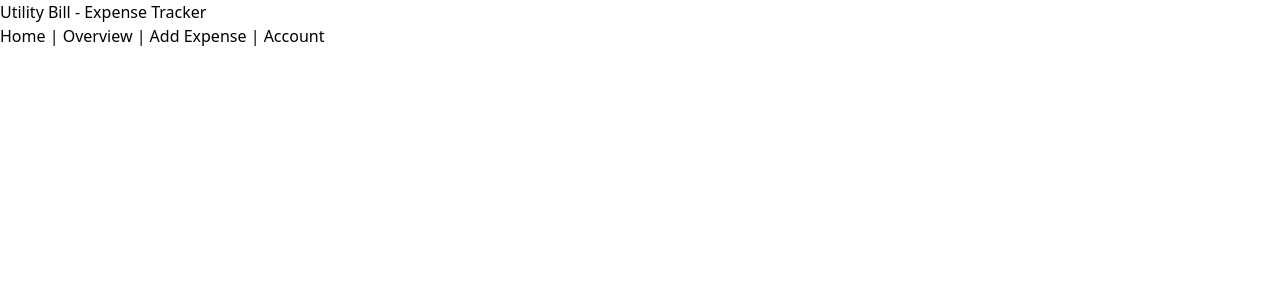
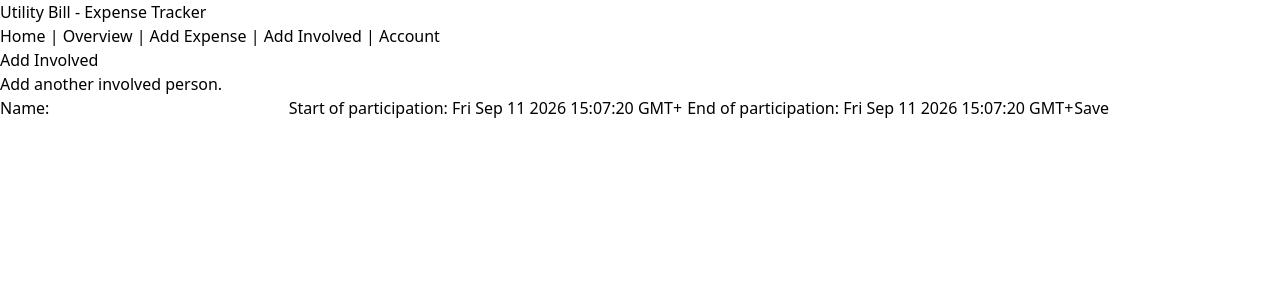
Before and after one commit to jan-soh/utility-bill, an Angular app in the folder client/angular/: page /add-involved in a window 1280 px wide. Before the commit this address led to /. Shown: the top 300 px of the page. Built offline with nearby package versions, Linux system fonts and the light colour scheme.

Commit message:
Added new 'Add involved' component

```diff
--- /dev/null
+++ b/client/angular/src/app/add-involved/add-involved.html
@@ -0,0 +1,24 @@
+<style>
+
+</style>
+
+
+<div>
+  <h1>Add Involved</h1>
+  <p>Add another involved person.</p>
+  <div>
+    <label for="name">
+      Name:
+      <input id="name" type="text" [(ngModel)]="involved.name"/>
+    </label>
+    <label for="start-of-participation">
+      Start of participation:
+      <input id="start-of-participation" type="text" [(ngModel)]="involved.startOfParticipation"/>
+    </label>
+    <label for="start-of-participation">
+      End of participation:
+      <input id="end-of-participation" type="text" [(ngModel)]="involved.endOfParticipation"/>
+    </label>
+    <button (click)="save()">Save</button>
+  </div>
+</div>
--- /dev/null
+++ b/client/angular/src/app/add-involved/add-involved.ts
@@ -0,0 +1,16 @@
+import {Component} from '@angular/core';
+import {Involved} from './model/Involved';
+import {FormsModule} from '@angular/forms';
+
+@Component({
+  selector: 'add-involved',
+  templateUrl: './add-involved.html',
+  imports: [FormsModule],
+})
+export class AddInvolved {
+  involved: Involved = new Involved();
+
+  public save(): void {
+    console.log(this.involved);
+  }
+}
--- /dev/null
+++ b/client/angular/src/app/add-involved/model/Involved.ts
@@ -0,0 +1,6 @@
+export class Involved {
+
+  name: string = '';
+  startOfParticipation: Date = new Date();
+  endOfParticipation: Date = new Date();
+}
--- a/client/angular/src/app/app.routes.ts
+++ b/client/angular/src/app/app.routes.ts
@@ -1,6 +1,7 @@
 import { Routes } from '@angular/router';
 import { Overview } from './overview/overview';
 import { AddExpense } from './add-expense/add-expense';
+import { AddInvolved } from './add-involved/add-involved';
 import { Account } from './account/account';
 
 export const routes: Routes = [
@@ -19,6 +20,10 @@ export const routes: Routes = [
     component: AddExpense
   },
   {
+    path: 'add-involved',
+    component: AddInvolved
+  },
+  {
     path: 'account',
     component: Account
   }
--- a/client/angular/src/app/navigation/navigation.html
+++ b/client/angular/src/app/navigation/navigation.html
@@ -5,5 +5,7 @@
   |
   <a routerLink="/add-expense">Add Expense</a>
   |
+  <a routerLink="/add-involved">Add Involved</a>
+  |
   <a routerLink="/account">Account</a>
 </nav>
```
